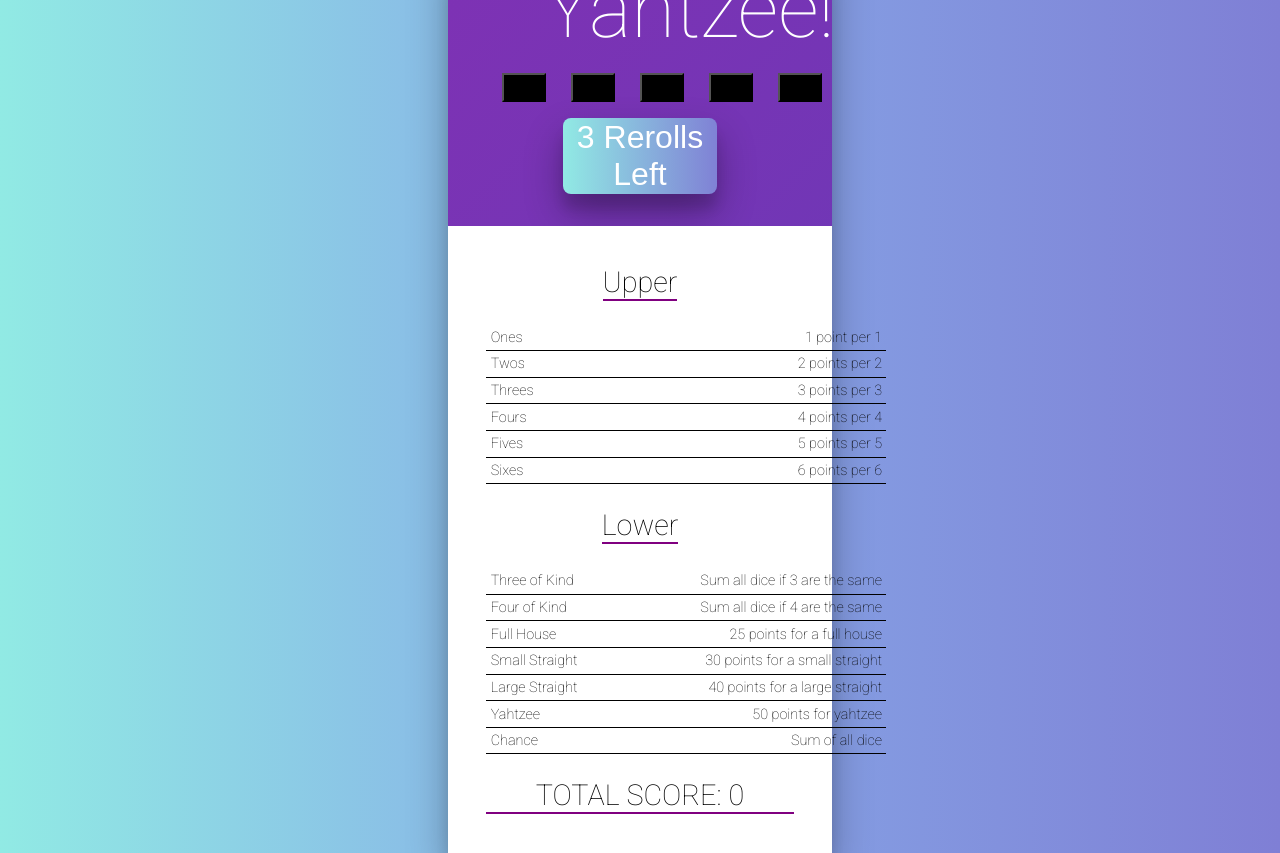
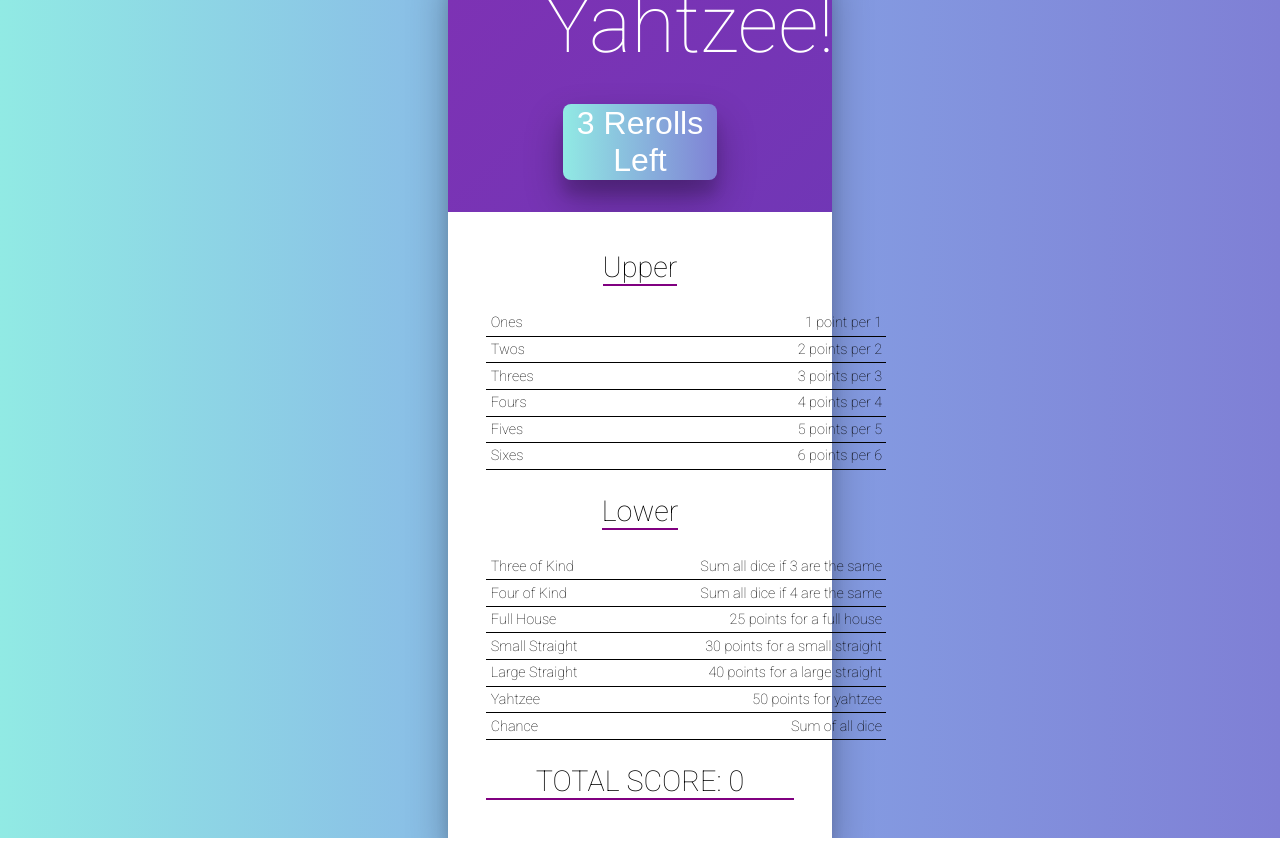
Before and after one commit to MariyaLcs/yahtzee, a React (Create React App) app: page / in a window 1280 px wide. Built offline with nearby package versions, Linux system fonts and the light colour scheme.

Commit message:
Replacing Text w/Dice Icons

```diff
--- a/package.json
+++ b/package.json
@@ -3,6 +3,7 @@
   "version": "0.1.0",
   "private": true,
   "dependencies": {
+    "@fortawesome/fontawesome-free": "^5.13.0",
     "@testing-library/jest-dom": "^4.2.4",
     "@testing-library/react": "^9.3.2",
     "@testing-library/user-event": "^7.1.2",
@@ -31,5 +32,8 @@
       "last 1 firefox version",
       "last 1 safari version"
     ]
+  },
+  "devDependencies": {
+    "gh-pages": "^2.2.0"
   }
 }
--- a/src/Dice.js
+++ b/src/Dice.js
@@ -1,18 +1,23 @@
-import React, { Component } from 'react';
-import Die from './Die';
-import './Dice.css';
+import React, { Component } from "react";
+import Die from "./Die";
+import "./Dice.css";
 
 class Dice extends Component {
   render() {
-    return <div className="Dice">
-      {this.props.dice.map((d, idx) =>
-        <Die handleClick={this.props.handleClick}
-          val={d}
-          locked={this.props.locked[idx]}
-          idx={idx}
-          key={idx} />
-      )}
-    </div>
+    return (
+      <div className="Dice">
+        {this.props.dice.map((d, idx) => (
+          <Die
+            handleClick={this.props.handleClick}
+            val={d}
+            locked={this.props.locked[idx]}
+            idx={idx}
+            key={idx}
+            disabled={this.props.disabled}
+          />
+        ))}
+      </div>
+    );
   }
 }
 
--- a/src/Die.css
+++ b/src/Die.css
@@ -1,5 +1,5 @@
 /* Original Styles For Numbers, before icons added in */
-.Die {
+/* .Die {
   font-size: 25px;
   display: inline-block;
   padding: 0.5em 0.8em;
@@ -8,11 +8,11 @@
   background-color: black;
   color: white;
   margin-right: 1em;
-}
+} */
 
 /* THE NICER STYLES MADE FOR THE FONT-AWESOME ICONS... */
 
-/* .Die {
+.Die {
   color: white;
   text-shadow: 0 19px 38px rgba(0, 0, 0, 0.3), 0 15px 12px rgba(0, 0, 0, 0.1);
   transition: all 0.3s ease;
@@ -43,4 +43,4 @@
   100% {
     transform: rotate(360deg);
   }
-} */
+}
--- a/src/Die.js
+++ b/src/Die.js
@@ -2,22 +2,26 @@ import React, { Component } from "react";
 import "./Die.css";
 
 class Die extends Component {
+  static defaultProps = {
+    numberWords: ["one", "two", "three", "four", "five", "six"],
+    // val: 5,
+  };
   constructor(props) {
     super(props);
+
     this.handleClick = this.handleClick.bind(this);
   }
   handleClick() {
     this.props.handleClick(this.props.idx);
   }
+
   render() {
+    const { numberWords, locked, val, disabled, rolling } = this.props;
+    let classes = `Die fas fa-dice-${numberWords[val - 1]} fa-5x `;
+    if (locked) classes += "Die-locked";
+    if (rolling) classes += "Die-rolling";
     return (
-      <button
-        className={"Die"}
-        style={{ backgroundColor: this.props.locked ? "grey" : "black" }}
-        onClick={this.handleClick}
-      >
-        {this.props.val}
-      </button>
+      <i className={classes} onClick={this.handleClick} disabled={disabled} />
     );
   }
 }
--- a/src/Game.js
+++ b/src/Game.js
@@ -79,6 +79,7 @@ class Game extends Component {
               dice={this.state.dice}
               locked={this.state.locked}
               handleClick={this.toggleLocked}
+              disabled={this.state.rollsLeft === 0}
             />
             <div className="Game-button-wrapper">
               <button
```
Also changed, not shown: src/index.js (+7 -6 lines), 2 other files (tests, documents, lock files or other folders).
